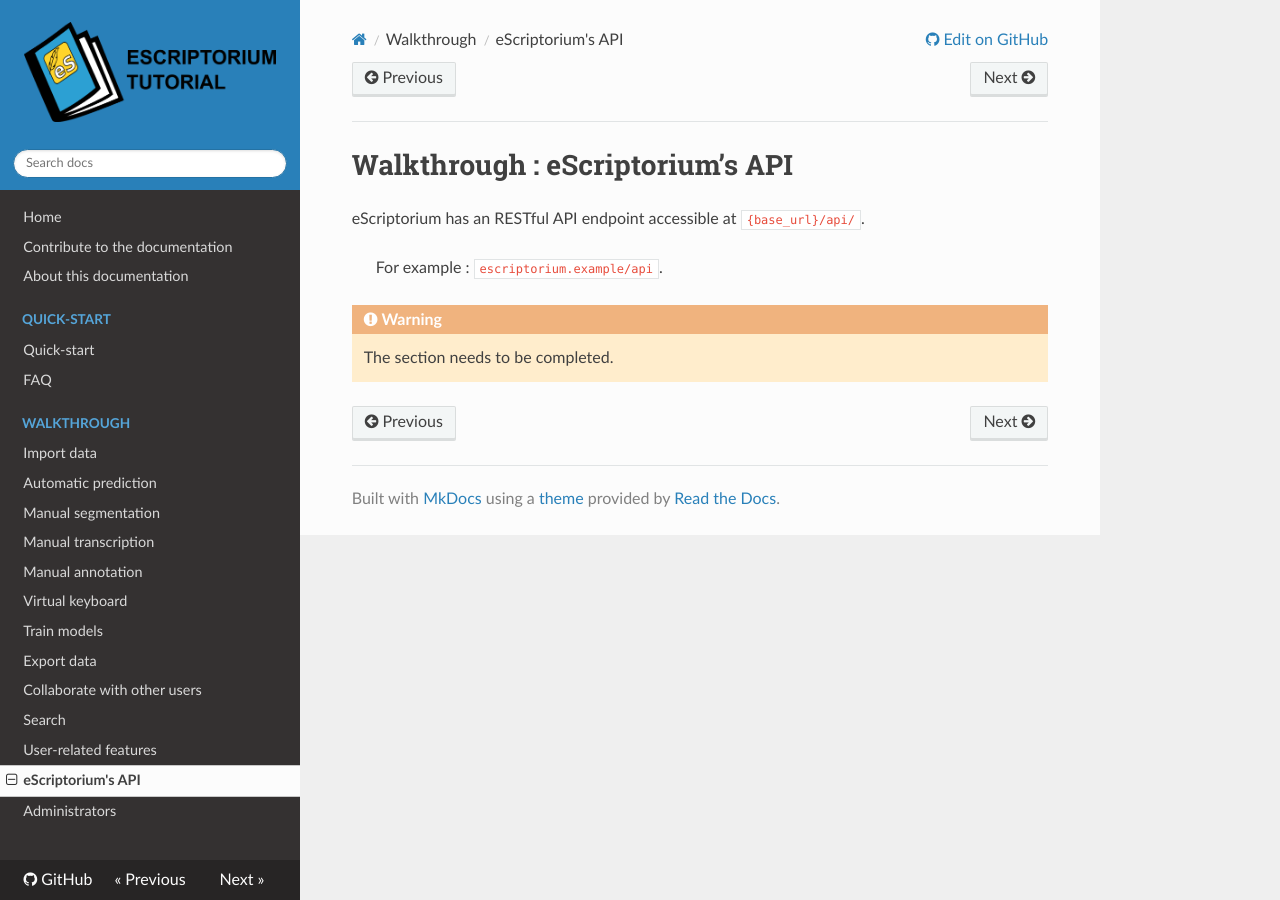
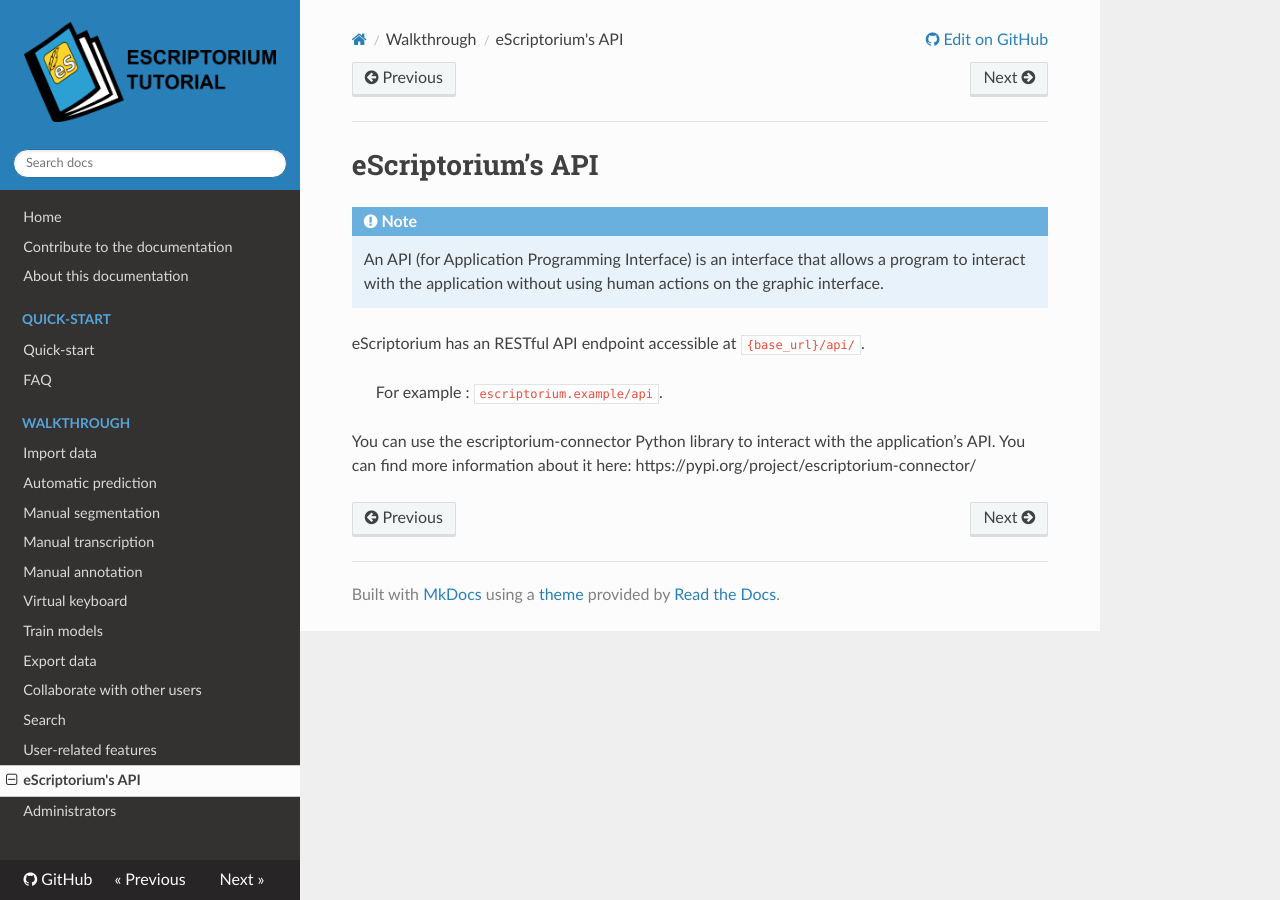
Before and after one commit to alix-tz/escriptorium-documentation, an MkDocs documentation site: the page built from docs/api.md, in a window 1280 px wide. Built offline with MkDocs 1.6.1, drawn with Linux system fonts in a browser that asks for light colours; nearby versions of some CDN libraries.

Commit message:
more info in the API page

```diff
--- a/docs/api.md
+++ b/docs/api.md
@@ -3,14 +3,16 @@
 summary: About the API of eScriptorium.
 authors:
     - Alix Chagué
-date: 2023-01-31
+date: 2023-04-21
 ---
 
-# Walkthrough : eScriptorium's API
+# eScriptorium's API
+
+!!! Note
+    An API (for Application Programming Interface) is an interface that allows a program to interact with the application without using human actions on the graphic interface.
 
 eScriptorium has an RESTful API endpoint accessible at `{base_url}/api/`.
 
 > For example : `escriptorium.example/api`.
 
-!!! warning
-    The section needs to be completed.
+You can use the escriptorium-connector Python library to interact with the application's API. You can find more information about it here: https://pypi.org/project/escriptorium-connector/
```
